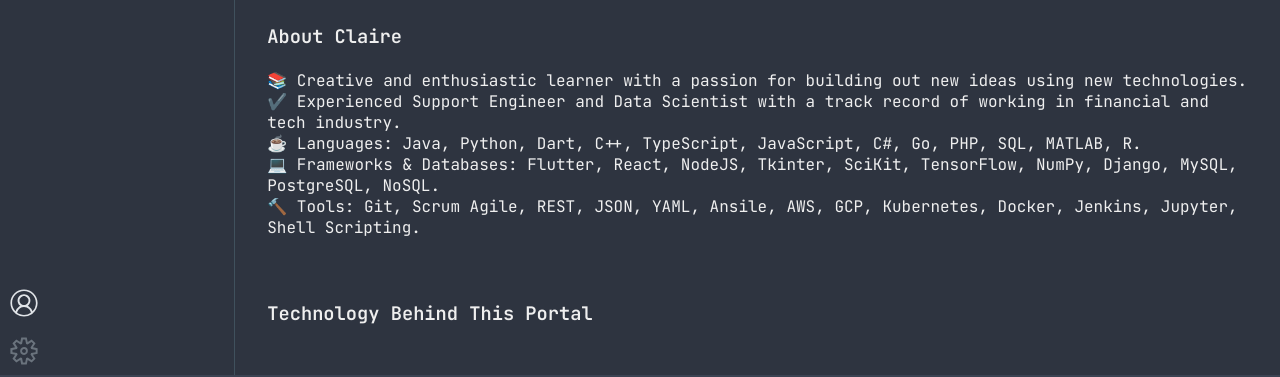
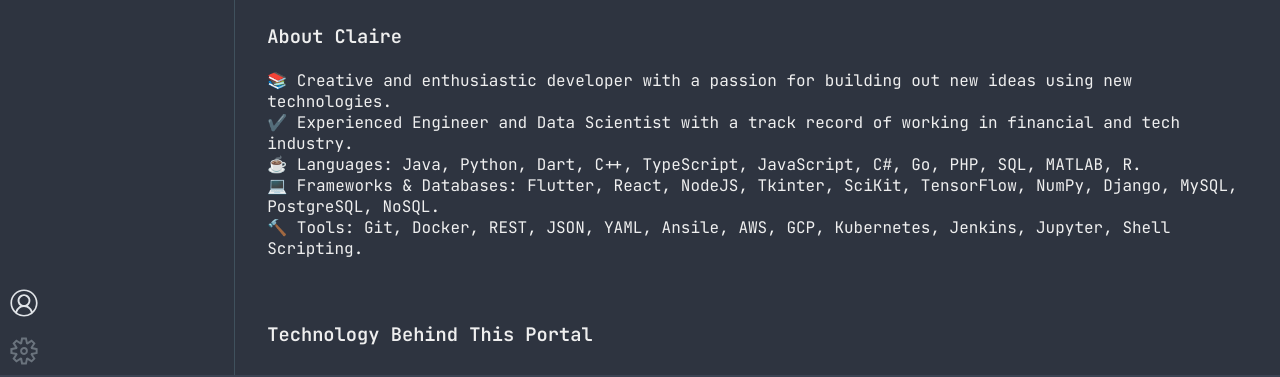
Before and after one commit to ClaireYurev/claireyurev.github.io, a Next.js app: page /about in a window 1280 px wide. Shown: the part 400-777 px from the top of the page. Built offline with nearby package versions, Linux system fonts and the light colour scheme.

Commit message:
About - 4.26.2023

```diff
--- a/pages/about.jsx
+++ b/pages/about.jsx
@@ -6,11 +6,11 @@ const AboutPage = () => {
       <br></br>
       <h3>About Claire</h3>
       <br></br>
-      <p>📚 Creative and enthusiastic learner with a passion for building out new ideas using new technologies.</p>
-      <p>✔️ Experienced Support Engineer and Data Scientist with a track record of working in financial and tech industry.</p>
+      <p>📚 Creative and enthusiastic developer with a passion for building out new ideas using new technologies.</p>
+      <p>✔️ Experienced Engineer and Data Scientist with a track record of working in financial and tech industry.</p>
       <p>☕️ Languages: Java, Python, Dart, C++, TypeScript, JavaScript, C#, Go, PHP, SQL, MATLAB, R.</p>
       <p>💻 Frameworks & Databases: Flutter, React, NodeJS, Tkinter, SciKit, TensorFlow, NumPy, Django, MySQL, PostgreSQL, NoSQL.</p>
-      <p>🔨 Tools: Git, Scrum Agile, REST, JSON, YAML, Ansile, AWS, GCP, Kubernetes, Docker, Jenkins, Jupyter, Shell Scripting.</p>
+      <p>🔨 Tools: Git, Docker, REST, JSON, YAML, Ansile, AWS, GCP, Kubernetes, Jenkins, Jupyter, Shell Scripting.</p>
 
       <br></br>
       <br></br>
@@ -31,7 +31,7 @@ const AboutPage = () => {
       <h3>Credits</h3>
       <br></br>
       <p> </p>
-      <p>🙏🏼 A huge thank-you to my mentor, Nitin Ranganath for his original work on the Next.js implementation.</p>
+      <p>🙏🏼 A huge thank-you to my virtual mentor, Nitin Ranganath for his original work on the Next.js implementation.</p>
       <p>💎 Nitin (github.com/itsnitinr) is a brilliant developer and this website would not have been what it is without him!</p>
       <p>🌿 Massive gratitude to Vivek Patel for the inspiration with his Ubuntu Portal (vivek9patel.github.io).</p>
       <p>🌟 We stand on the shoulders of giants!</p>
```
